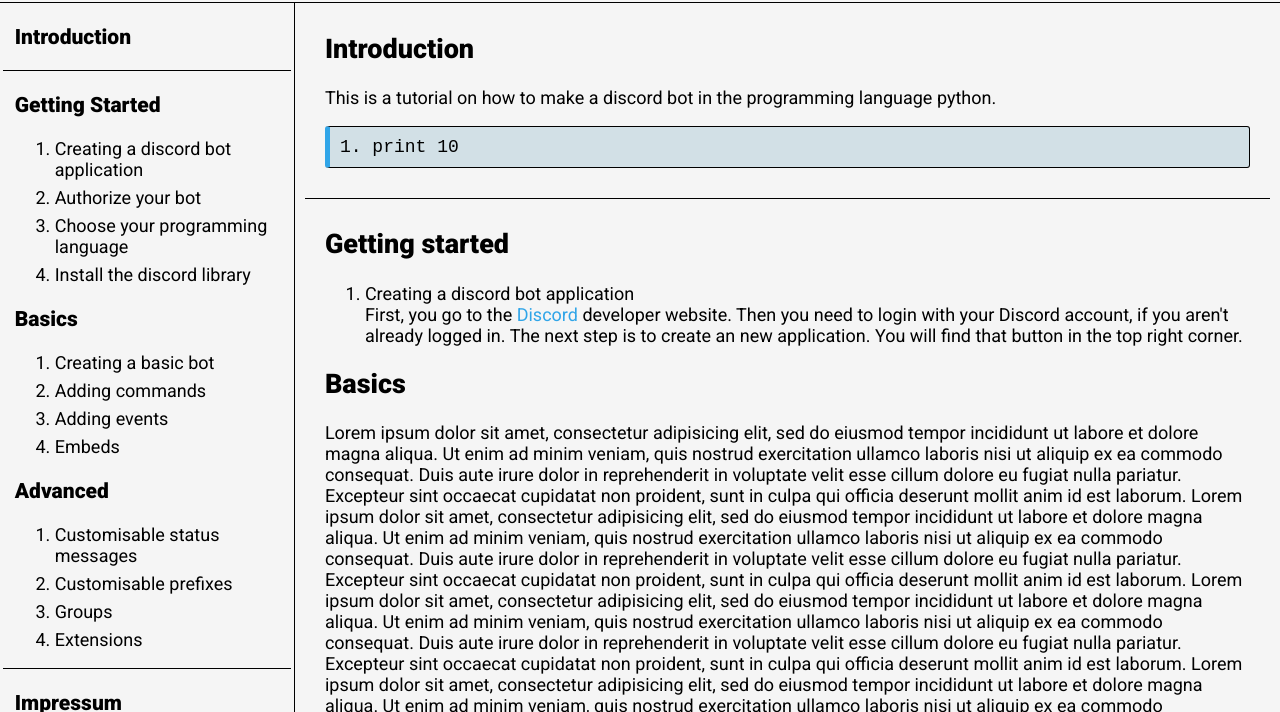
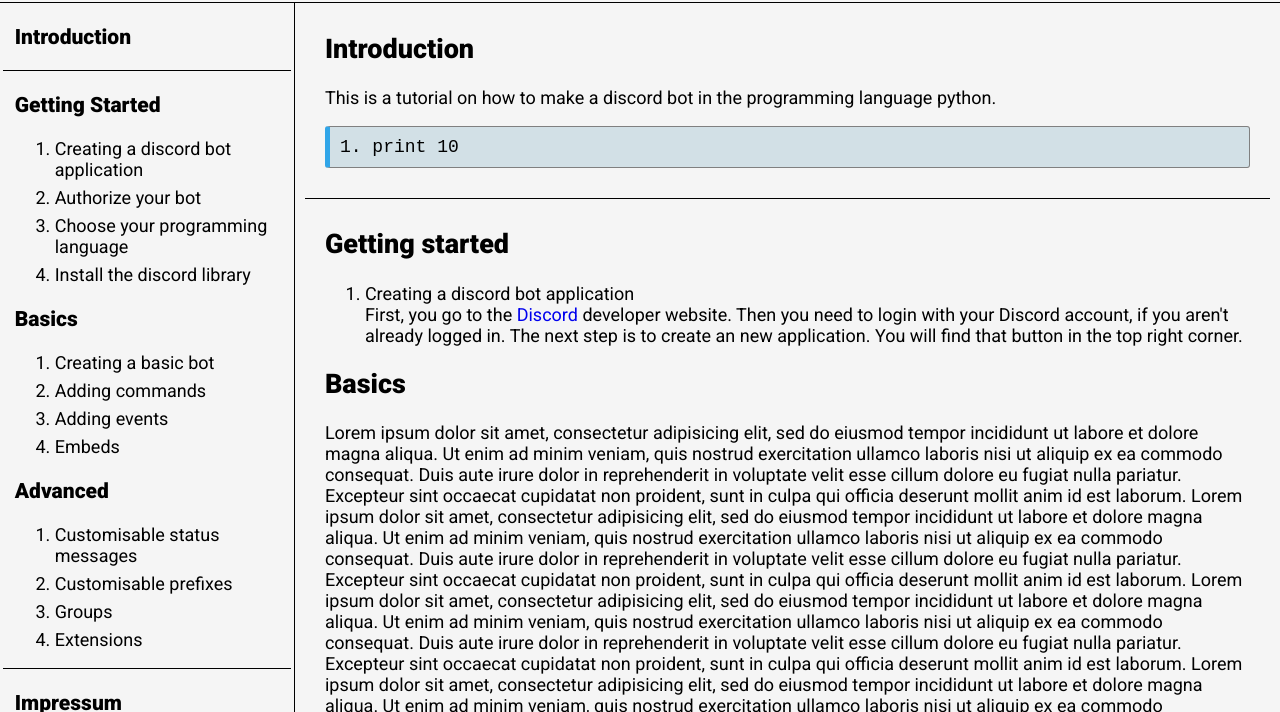
Before and after one commit to sunti27/tinf-project, a plain HTML site: page src/index.html in a window 1280 px wide. Shown: the part 88-800 px from the top of the page. Drawn offline with Linux system fonts and the light colour scheme.

Commit message:
Revert "Merge branch 'development' of https://github.com/sunti27/tinf-project into development"
This reverts commit 162965ef8d7a2565d9466448dc0cb1ce40fd5599, reversing
changes made to 61b518cf717c1d62717de9fbcf343103eb2d38de.

```diff
--- a/src/stylesheet.css
+++ b/src/stylesheet.css
@@ -4,7 +4,7 @@
     --bg-alt: whitesmoke;
     --font: black;
     --bg-code: rgb(210, 224, 230);
-    --link: rgb(48, 165, 232);
+    --link: #0000EE;
     --border: black;
     --footer-dark: rgb(203, 203, 203);
     --footer-hover: rgb(124, 124, 124);
@@ -174,13 +174,13 @@ header {
 
  pre {
      counter-reset: line;
-     border: 1px solid var(--border);
+     border: 1px solid grey;
      background-color: var(--bg-code);
      color: var(--font);
      padding: 0;
      padding: 10px;
      border-radius: 3px;
-     border-left: 5px solid var(--link);
+     border-left: 5px solid rgb(48, 165, 232);
  }
 
  code {
```
